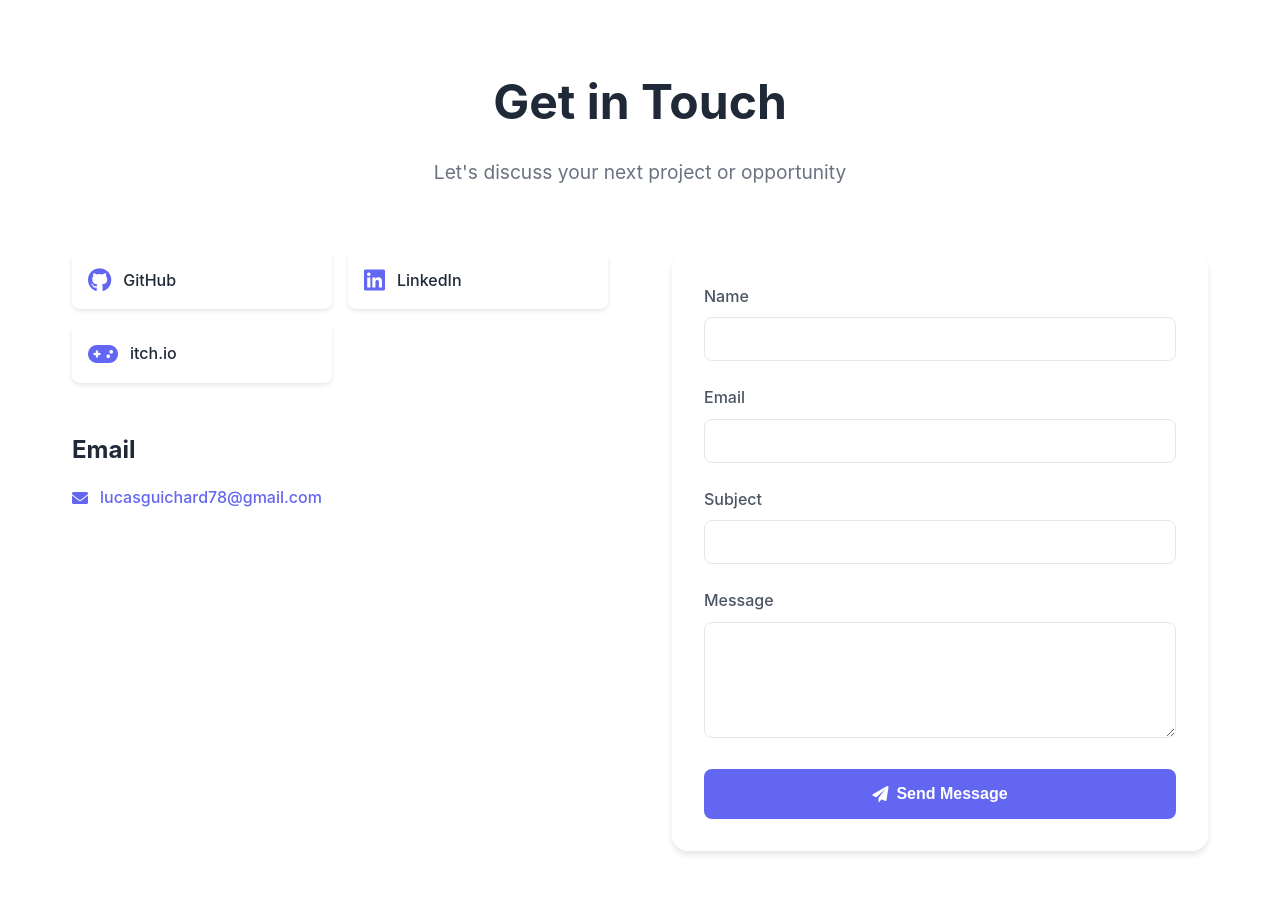
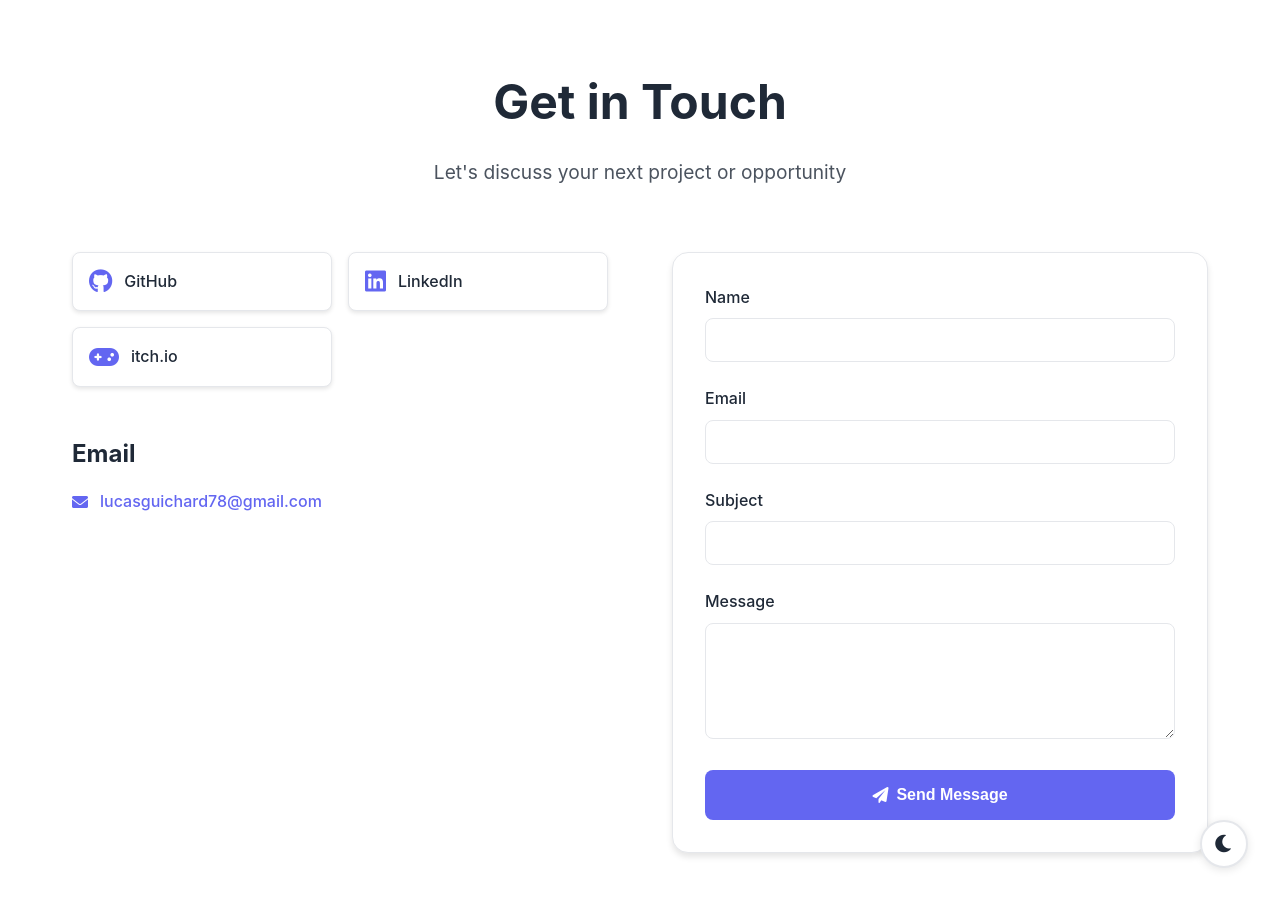
Before and after one commit to DisturbedBanana/DisturbedBanana.github.io, a Jekyll site: the page built from contact.md, in a window 1280 px wide. Built offline with Jekyll 4.4.1, drawn with Linux system fonts in a browser that asks for light colours.

Commit message:
added image + dark mode toggle

```diff
--- a/_layouts/default.html
+++ b/_layouts/default.html
@@ -1,5 +1,5 @@
 <!DOCTYPE html>
-<html lang="en">
+<html lang="en" data-theme="light">
 <head>
     <meta charset="UTF-8">
     <meta name="viewport" content="width=device-width, initial-scale=1.0">
@@ -7,6 +7,28 @@
     <meta name="description" content="{{ site.description }}">
     <link rel="stylesheet" href="https://cdnjs.cloudflare.com/ajax/libs/font-awesome/6.0.0/css/all.min.css">
     <style>
+        :root[data-theme="light"] {
+            --bg-color: #ffffff;
+            --text-color: #1f2937;
+            --card-bg: #ffffff;
+            --border-color: #e5e7eb;
+            --shadow-color: rgba(0, 0, 0, 0.1);
+            --hover-shadow: rgba(0, 0, 0, 0.15);
+            --accent-color: #6366f1;
+            --accent-hover: #4f46e5;
+        }
+
+        :root[data-theme="dark"] {
+            --bg-color: #1a1a1a;
+            --text-color: #e5e7eb;
+            --card-bg: #2d2d2d;
+            --border-color: #404040;
+            --shadow-color: rgba(0, 0, 0, 0.3);
+            --hover-shadow: rgba(0, 0, 0, 0.4);
+            --accent-color: #818cf8;
+            --accent-hover: #6366f1;
+        }
+
         * {
             margin: 0;
             padding: 0;
@@ -16,19 +38,98 @@
         body {
             font-family: -apple-system, BlinkMacSystemFont, "Segoe UI", Roboto, Helvetica, Arial, sans-serif;
             line-height: 1.6;
-            color: #1f2937;
+            color: var(--text-color);
+            background-color: var(--bg-color);
+            transition: background-color 0.3s, color 0.3s;
         }
 
         h1, h2, h3, h4, h5, h6 {
             margin-bottom: 1rem;
+            color: var(--text-color);
         }
 
         p {
             margin-bottom: 1rem;
         }
+
+        .theme-toggle {
+            position: fixed;
+            bottom: 2rem;
+            right: 2rem;
+            width: 3rem;
+            height: 3rem;
+            border-radius: 50%;
+            background: var(--card-bg);
+            border: 2px solid var(--border-color);
+            color: var(--text-color);
+            cursor: pointer;
+            display: flex;
+            align-items: center;
+            justify-content: center;
+            font-size: 1.25rem;
+            box-shadow: 0 2px 8px var(--shadow-color);
+            transition: transform 0.2s, box-shadow 0.2s;
+            z-index: 1000;
+        }
+
+        .theme-toggle:hover {
+            transform: translateY(-2px);
+            box-shadow: 0 4px 12px var(--hover-shadow);
+        }
+
+        .theme-toggle i {
+            transition: transform 0.5s;
+        }
+
+        [data-theme="dark"] .theme-toggle i {
+            transform: rotate(180deg);
+        }
+
+        /* Dark mode specific styles */
+        [data-theme="dark"] .social-link,
+        [data-theme="dark"] .contact-form {
+            background: var(--card-bg);
+            border: 1px solid var(--border-color);
+        }
+
+        [data-theme="dark"] .form-group input,
+        [data-theme="dark"] .form-group textarea {
+            background: var(--bg-color);
+            border-color: var(--border-color);
+            color: var(--text-color);
+        }
+
+        [data-theme="dark"] .form-group input:focus,
+        [data-theme="dark"] .form-group textarea:focus {
+            border-color: var(--accent-color);
+        }
     </style>
 </head>
 <body>
     {{ content }}
+
+    <button class="theme-toggle" onclick="toggleTheme()" aria-label="Toggle dark mode">
+        <i class="fas fa-moon"></i>
+    </button>
+
+    <script>
+        // Check for saved theme preference or use system preference
+        const prefersDark = window.matchMedia('(prefers-color-scheme: dark)').matches;
+        const savedTheme = localStorage.getItem('theme');
+
+        if (savedTheme) {
+            document.documentElement.setAttribute('data-theme', savedTheme);
+        } else if (prefersDark) {
+            document.documentElement.setAttribute('data-theme', 'dark');
+        }
+
+        function toggleTheme() {
+            const currentTheme = document.documentElement.getAttribute('data-theme');
+            const newTheme = currentTheme === 'light' ? 'dark' : 'light';
+
+            document.documentElement.setAttribute('data-theme', newTheme);
+            localStorage.setItem('theme', newTheme);
+        }
+    </script>
 </body>
 </html>
--- a/contact.md
+++ b/contact.md
@@ -80,13 +80,14 @@
 
     .contact-header h1 {
         font-size: 3rem;
-        color: #1f2937;
+        color: var(--text-color);
         margin-bottom: 1rem;
     }
 
     .subtitle {
         font-size: 1.2rem;
-        color: #6b7280;
+        color: var(--text-color);
+        opacity: 0.8;
     }
 
     .contact-content {
@@ -112,49 +113,51 @@
         align-items: center;
         gap: 0.75rem;
         padding: 1rem;
-        background: white;
+        background: var(--card-bg);
         border-radius: 0.5rem;
         text-decoration: none;
-        color: #1f2937;
+        color: var(--text-color);
         font-weight: 500;
         transition: transform 0.2s, box-shadow 0.2s;
-        box-shadow: 0 2px 4px rgba(0, 0, 0, 0.1);
+        box-shadow: 0 2px 4px var(--shadow-color);
+        border: 1px solid var(--border-color);
     }
 
     .social-link:hover {
         transform: translateY(-2px);
-        box-shadow: 0 4px 6px rgba(0, 0, 0, 0.1);
+        box-shadow: 0 4px 6px var(--hover-shadow);
     }
 
     .social-link i {
         font-size: 1.5rem;
-        color: #6366f1;
+        color: var(--accent-color);
     }
 
     .email-section h2 {
         margin-bottom: 1rem;
-        color: #1f2937;
+        color: var(--text-color);
     }
 
     .email-link {
         display: flex;
         align-items: center;
         gap: 0.75rem;
-        color: #6366f1;
+        color: var(--accent-color);
         text-decoration: none;
         font-weight: 500;
         transition: color 0.2s;
     }
 
     .email-link:hover {
-        color: #4f46e5;
+        color: var(--accent-hover);
     }
 
     .contact-form {
-        background: white;
+        background: var(--card-bg);
         padding: 2rem;
         border-radius: 1rem;
-        box-shadow: 0 4px 6px rgba(0, 0, 0, 0.1);
+        box-shadow: 0 4px 6px var(--shadow-color);
+        border: 1px solid var(--border-color);
     }
 
     .form-group {
@@ -164,7 +167,7 @@
     .form-group label {
         display: block;
         margin-bottom: 0.5rem;
-        color: #4b5563;
+        color: var(--text-color);
         font-weight: 500;
     }
 
@@ -172,16 +175,18 @@
     .form-group textarea {
         width: 100%;
         padding: 0.75rem;
-        border: 1px solid #e5e7eb;
+        border: 1px solid var(--border-color);
         border-radius: 0.5rem;
         font-size: 1rem;
         transition: border-color 0.2s;
+        background: var(--bg-color);
+        color: var(--text-color);
     }
 
     .form-group input:focus,
     .form-group textarea:focus {
         outline: none;
-        border-color: #6366f1;
+        border-color: var(--accent-color);
     }
 
     .submit-button {
@@ -191,7 +196,7 @@
         gap: 0.5rem;
         width: 100%;
         padding: 1rem;
-        background: #6366f1;
+        background: var(--accent-color);
         color: white;
         border: none;
         border-radius: 0.5rem;
```
Also changed, not shown: other parts of contact.md (+1 -1 lines), project-one.md (+1 -1 lines), assets/images/project-one.png (added).
